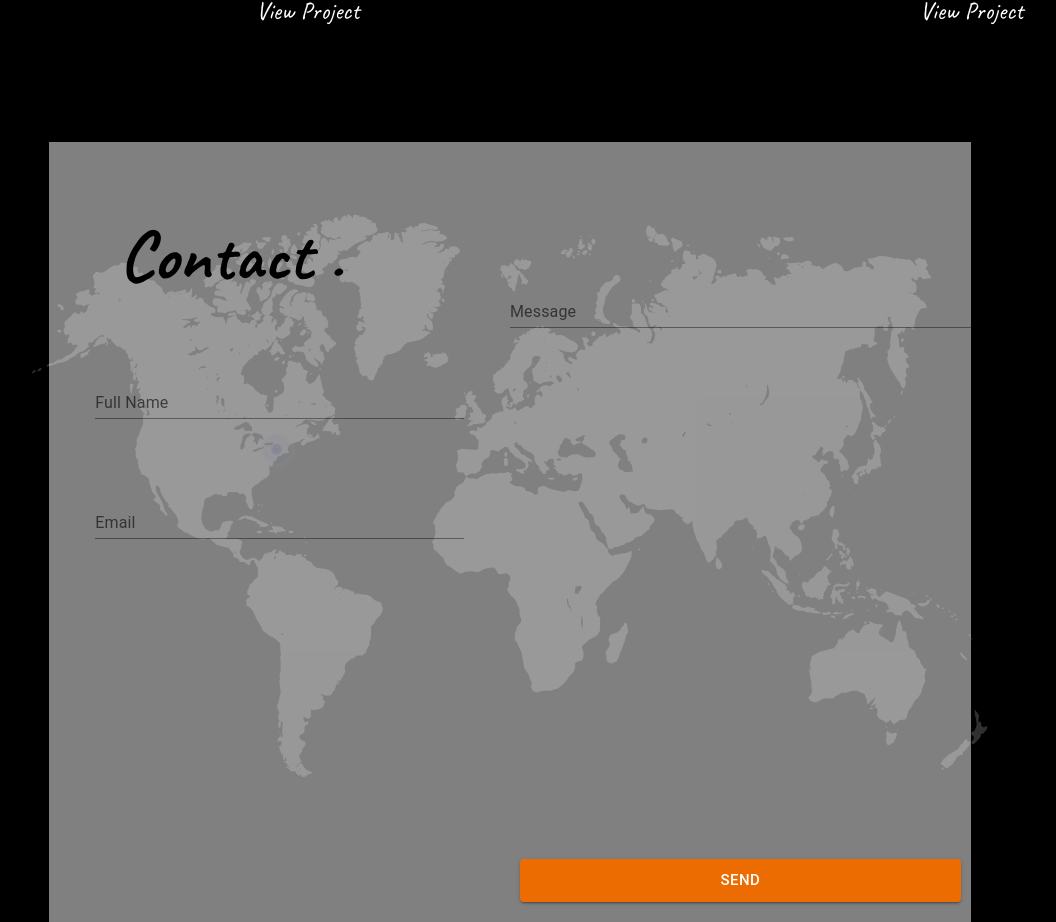
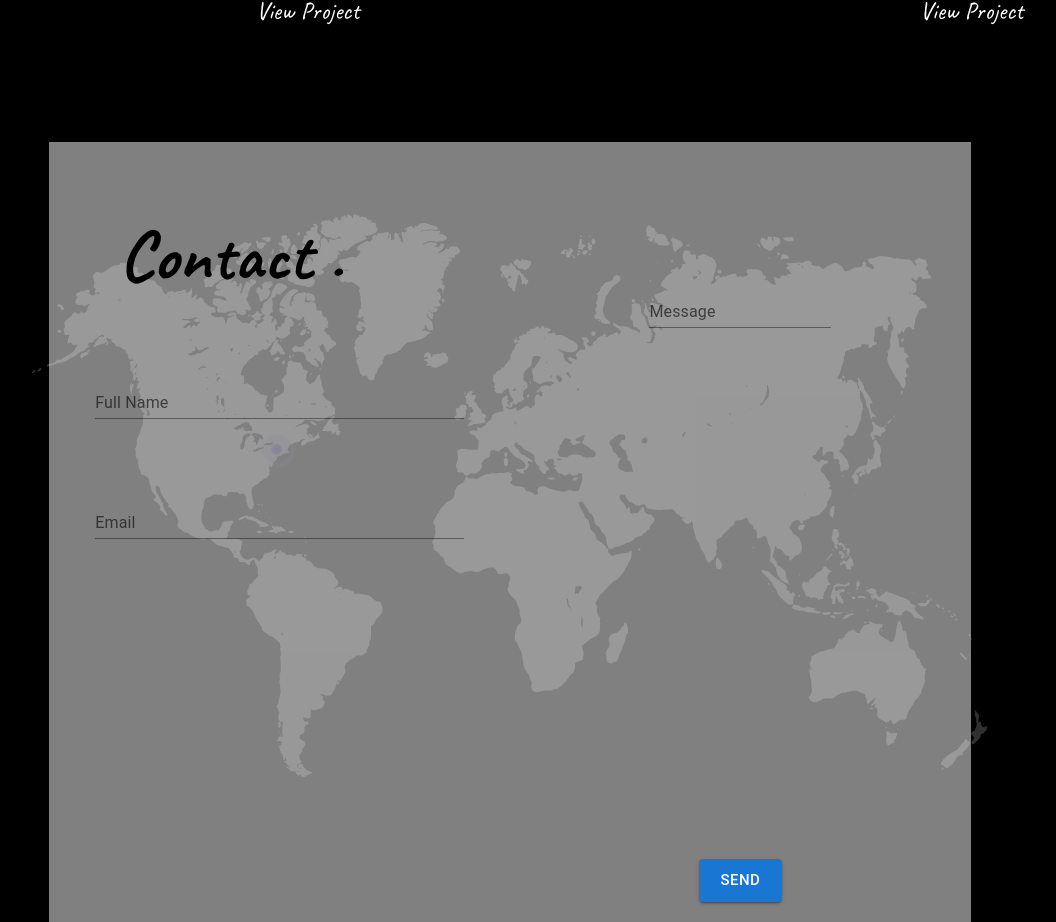
Before and after one commit to waleed2000x/Waleed-s, a React (Vite) app: page / in a window 1280 px wide. Shown: the part 3771-4693 px from the top of the page, without its empty margins (130-1186 px from the left). Built offline with nearby package versions, Linux system fonts and the light colour scheme.

Commit message:
input widths fixed

```diff
--- a/src/components/contact/Contact.jsx
+++ b/src/components/contact/Contact.jsx
@@ -71,7 +71,7 @@ export default function Contact() {
             variant="standard"
             maxRows={10}
           />
-          <Button color="warning" variant="contained" size="large">
+          <Button color="primary" variant="contained" size="large">
             Send
           </Button>
         </div>
--- a/src/scss/index.css
+++ b/src/scss/index.css
@@ -489,6 +489,9 @@
   width: 100%;
   height: 50%;
 }
+.contactParent .contactForm .leftContact .contactLeftInputs .leftInputs .css-i44wyl {
+  width: 80%;
+}
 .contactParent .contactForm .leftContact .contactLeftInputs .leftInputs .css-1u3bzj6-MuiFormControl-root-MuiTextField-root {
   width: 80%;
 }
@@ -498,6 +501,7 @@
 .contactParent .contactForm .rightContact {
   display: flex;
   flex-direction: column;
+  align-items: center;
   width: 40%;
   height: auto;
   background-color: rgba(255, 255, 255, 0.5);
--- a/src/scss/index.scss
+++ b/src/scss/index.scss
@@ -510,6 +510,9 @@
           align-items: center;
           width: 100%;
           height: 50%;
+          .css-i44wyl {
+            width: 80%;
+          }
           .css-1u3bzj6-MuiFormControl-root-MuiTextField-root {
             width: 80%;
             // margin-top: 20px;
@@ -523,6 +526,7 @@
     .rightContact {
       display: flex;
       flex-direction: column;
+      align-items: center;
       width: 40%;
       height: auto;
       background-color: rgba(255, 255, 255, 0.5);
```
Also changed, not shown: 1 other file (tests, documents, lock files or other folders).
